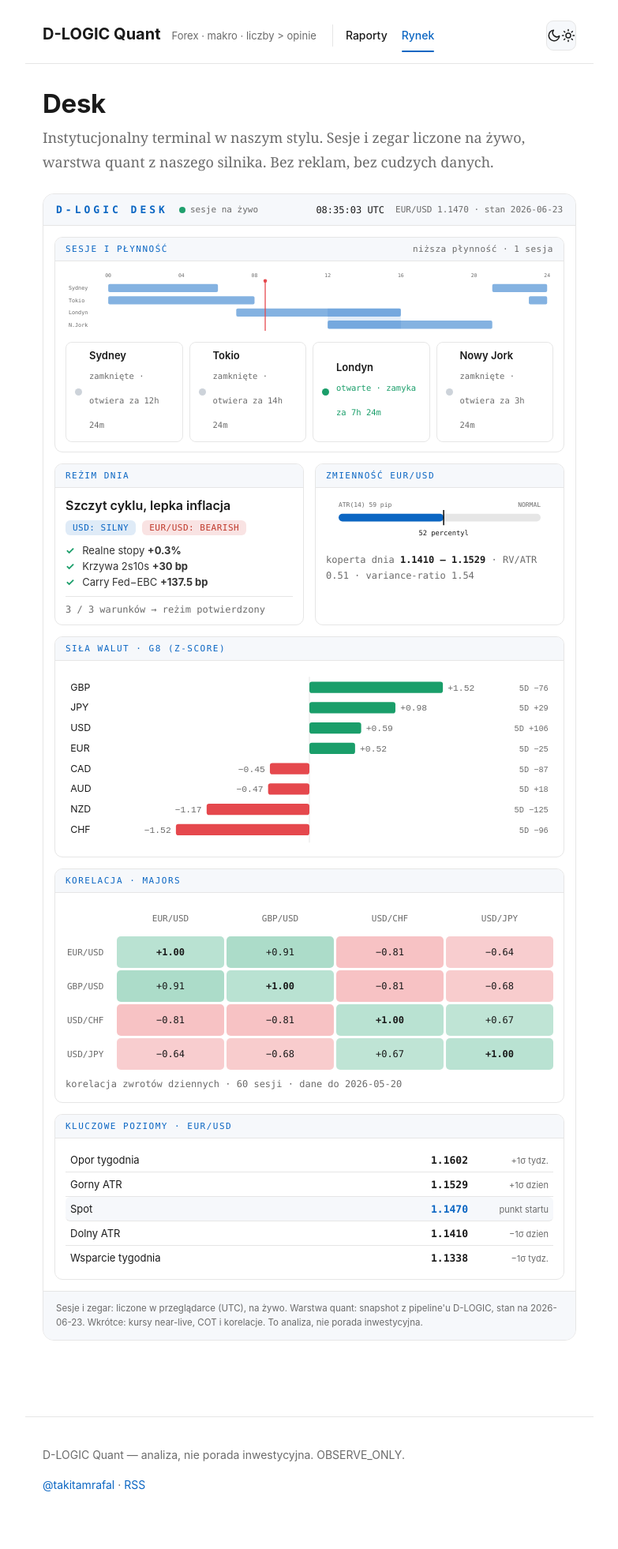
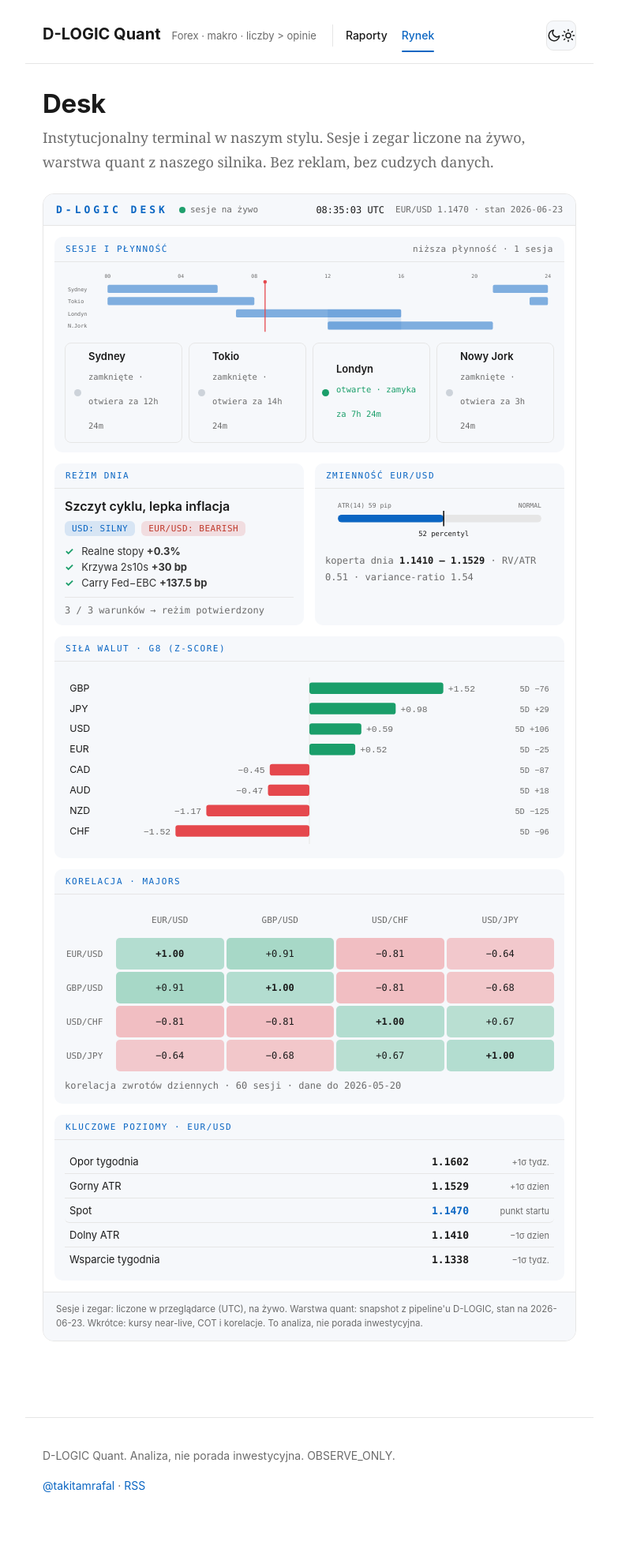
Before and after one commit to rdemb/dlogic-quant, a Jekyll site: the page built from rynek.html, in a window 1280 px wide. Shown: the whole page at 79% size, without its empty margins (248-1031 px from the left). Built offline with Jekyll 4.4.1, drawn with Linux system fonts in a browser that asks for light colours.

Commit message:
Polish desku (anty-matrioszka), tokeny up/dn, stopka, mobile scroll

```diff
--- a/_layouts/default.html
+++ b/_layouts/default.html
@@ -26,7 +26,7 @@
 </header>
 <main>{{ content }}</main>
 <footer class="site">
-  <p>D-LOGIC Quant — analiza, nie porada inwestycyjna. OBSERVE_ONLY.</p>
+  <p>D-LOGIC Quant. Analiza, nie porada inwestycyjna. OBSERVE_ONLY.</p>
   <p><a href="https://x.com/takitamrafal" rel="me">@takitamrafal</a> · <a href="{{ '/feed.xml' | relative_url }}">RSS</a></p>
 </footer>
 </body>
--- a/assets/css/style.css
+++ b/assets/css/style.css
@@ -1,5 +1,5 @@
-:root{--ink:#1a1a1a;--ink2:#333;--mut:#6b6b6b;--line:#e6e6e6;--acc:#0b66c3;--bg:#fff;--soft:#f6f8fb}
-:root[data-theme="dark"]{--ink:#e7eaed;--ink2:#c7ccd2;--mut:#9aa3ad;--line:#272d35;--acc:#5aa2ea;--bg:#0e1116;--soft:#171c22}
+:root{--ink:#1a1a1a;--ink2:#333;--mut:#6b6b6b;--line:#e6e6e6;--acc:#0b66c3;--bg:#fff;--soft:#f6f8fb;--up:#1a9e6a;--dn:#e5484d}
+:root[data-theme="dark"]{--ink:#e7eaed;--ink2:#c7ccd2;--mut:#9aa3ad;--line:#272d35;--acc:#5aa2ea;--bg:#0e1116;--soft:#171c22;--up:#37b88a;--dn:#f0676d}
 *{box-sizing:border-box}
 html{-webkit-text-size-adjust:100%}
 body{margin:0;background:var(--bg);color:var(--ink);font:18px/1.72 Georgia,"Times New Roman",serif;transition:background .2s ease,color .2s ease}
@@ -87,23 +87,22 @@
 .dk-head{display:flex;align-items:center;gap:14px;flex-wrap:wrap;padding:12px 16px;background:var(--soft);border-bottom:1px solid var(--line)}
 .dk-brand{font:700 13px ui-monospace,Consolas,monospace;letter-spacing:4px;color:var(--acc)}
 .dk-badge{display:flex;align-items:center;gap:6px;font:11px ui-monospace,Consolas,monospace;color:var(--mut)}
-.dk-pulse{width:8px;height:8px;border-radius:50%;background:#1a9e6a;animation:pl 1.5s ease-in-out infinite}
+.dk-pulse{width:8px;height:8px;border-radius:50%;background:var(--up);animation:pl 1.5s ease-in-out infinite}
 @keyframes pl{0%,100%{opacity:1}50%{opacity:.25}}
 .dk-clock{font:12px ui-monospace,Consolas,monospace;color:var(--ink);margin-left:auto}
 .dk-asof{font:11px ui-monospace,Consolas,monospace;color:var(--mut)}
 .dk-body{padding:14px;display:grid;grid-template-columns:1fr 1fr;gap:14px}
-.dk-card{border:1px solid var(--line);border-radius:10px;overflow:hidden;background:var(--bg)}
+.dk-card{border:0;border-radius:10px;overflow:hidden;background:var(--soft)}
 .dk-card.span2{grid-column:1 / -1}
-.dk-wh{padding:8px 13px;border-bottom:1px solid var(--line);background:var(--soft);font:11px ui-monospace,Consolas,monospace;letter-spacing:1.5px;color:var(--acc);text-transform:uppercase;display:flex;justify-content:space-between;align-items:center;gap:8px}
+.dk-wh{padding:9px 14px;border-bottom:1px solid var(--line);background:transparent;font:11px ui-monospace,Consolas,monospace;letter-spacing:1.5px;color:var(--acc);text-transform:uppercase;display:flex;justify-content:space-between;align-items:center;gap:8px}
 .dk-liq{color:var(--mut);letter-spacing:.5px;text-transform:none}
 .dk-wb{padding:12px 13px}
 .dk-wb svg{width:100%;height:auto;display:block}
-.dk-scroll{overflow-x:auto;-webkit-overflow-scrolling:touch}
 .dk-axis{stroke:var(--line)}.dk-t{fill:var(--ink)}.dk-tm{fill:var(--mut)}
 .dk-band{fill:var(--acc);opacity:.5}.dk-band-hi{fill:var(--acc);opacity:.12}
-.dk-now{stroke:#e5484d;stroke-width:2}.dk-nowdot{fill:#e5484d}
+.dk-now{stroke:var(--dn);stroke-width:2}.dk-nowdot{fill:var(--dn)}
 .dk-track{fill:var(--line)}.dk-fill{fill:var(--acc)}.dk-mark{stroke:var(--ink);stroke-width:2}
-.dk-pos{fill:#1a9e6a}.dk-neg{fill:#e5484d}
+.dk-pos{fill:var(--up)}.dk-neg{fill:var(--dn)}
 .dk-sess{display:grid;grid-template-columns:repeat(auto-fit,minmax(140px,1fr));gap:8px;margin-top:10px}
 .dk-schip{display:flex;align-items:center;gap:9px;border:1px solid var(--line);border-radius:8px;padding:8px 11px}
 .dk-schip .dot{width:9px;height:9px;border-radius:50%;background:#cdd3da;flex:none}
@@ -116,7 +115,7 @@
 .dk-chip.neg{background:rgba(214,69,69,.15);color:#c0392b}
 :root[data-theme="dark"] .dk-chip.neg{color:#f0a0a0}
 .dk-cond div{font:13px -apple-system,Segoe UI,Roboto,sans-serif;color:var(--ink2);margin:4px 0}
-.dk-ok{color:#1a9e6a;font-weight:700;margin-right:6px}
+.dk-ok{color:var(--up);font-weight:700;margin-right:6px}
 .dk-score{margin-top:10px;font:12px ui-monospace,Consolas,monospace;color:var(--mut);border-top:1px solid var(--line);padding-top:9px}
 .dk-meta{font:12px ui-monospace,Consolas,monospace;color:var(--mut);margin-top:8px;line-height:1.7}
 .dk-meta b{color:var(--ink)}
@@ -138,9 +137,8 @@
   .dk-body{grid-template-columns:1fr;padding:11px;gap:12px}
   .dk-head{gap:10px}.dk-clock{margin-left:0;font-size:13px}
   .dk-wb{padding:11px}
-  .dk-tl{min-width:560px}.dk-tl text{font-size:13px}
-  #dk-strength svg{min-width:450px}
-  .dk-corr{min-width:430px}
+  #dk-strength{overflow-x:auto}#dk-strength svg{min-width:450px}
+  #dk-corr{overflow-x:auto}.dk-corr{min-width:430px}
   .dk-phase{font-size:17px}
   .dk-chip{font-size:12px}
   .dk-cond div{font-size:14px}
--- a/assets/js/desk.js
+++ b/assets/js/desk.js
@@ -42,7 +42,7 @@
       s += '<text class="dk-tm" x="594" y="' + (y + 11) + '" font-size="10" text-anchor="end" font-family="ui-monospace,monospace">5D ' + sgn(d.bps5d, 0) + '</text>';
     }
     s += '</svg>';
-    set("dk-strength", '<div class="dk-scroll">' + s + '</div>');
+    set("dk-strength", s);
   }
 
   // ---------- ZMIENNOSC ----------
@@ -95,7 +95,7 @@
     }
     html += '</div>';
     var meta = '<div class="dk-meta">korelacja zwrotów dziennych · ' + c.lookback + ' sesji · dane do ' + c.asof + '</div>';
-    set("dk-corr", '<div class="dk-scroll">' + html + '</div>' + meta);
+    set("dk-corr", html + meta);
   }
 
   // ---------- SESJE (live) ----------
--- a/rynek.html
+++ b/rynek.html
@@ -19,7 +19,6 @@
     <section class="dk-card span2">
       <div class="dk-wh"><span>Sesje i płynność</span><span class="dk-liq" id="dk-liq"></span></div>
       <div class="dk-wb">
-        <div class="dk-scroll">
         <svg class="dk-tl" viewBox="0 0 960 124" xmlns="http://www.w3.org/2000/svg" font-family="ui-monospace,Consolas,monospace">
           <g class="dk-tm" font-size="10" text-anchor="middle">
             <text x="84" y="13">00</text><text x="228" y="13">04</text><text x="372" y="13">08</text><text x="516" y="13">12</text><text x="660" y="13">16</text><text x="804" y="13">20</text><text x="948" y="13">24</text>
@@ -35,7 +34,6 @@
           <line class="dk-now" id="dk-now-line" x1="84" y1="20" x2="84" y2="118"/>
           <circle class="dk-nowdot" id="dk-now-dot" cx="84" cy="20" r="3.5"/>
         </svg>
-        </div>
         <div class="dk-sess">
           <div class="dk-schip" id="dk-ses0"><span class="dot"></span><div><b>Sydney</b><span class="st">—</span></div></div>
           <div class="dk-schip" id="dk-ses1"><span class="dot"></span><div><b>Tokio</b><span class="st">—</span></div></div>
```
